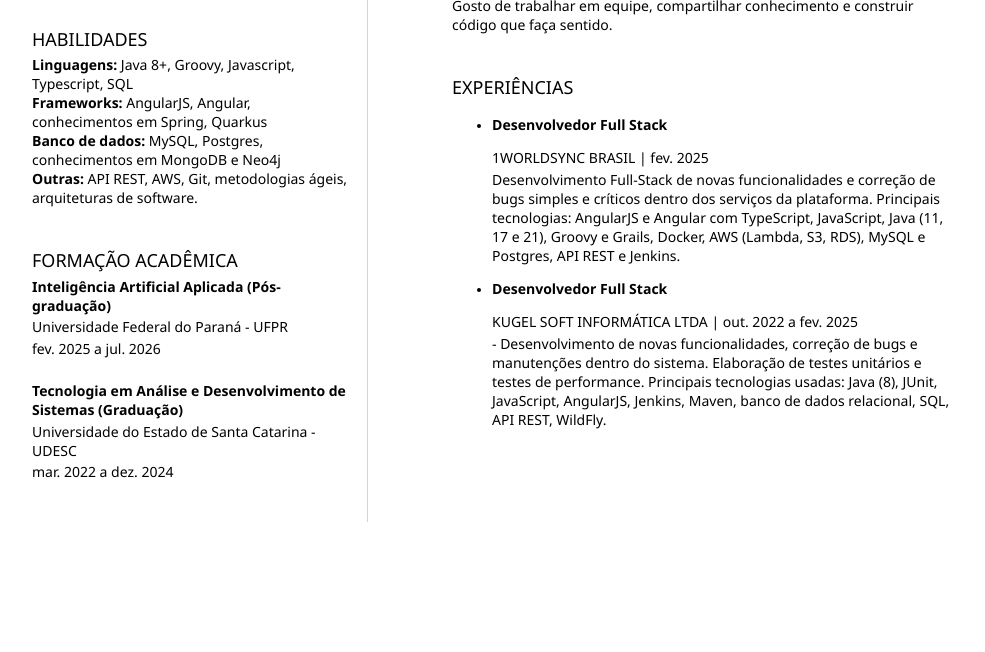
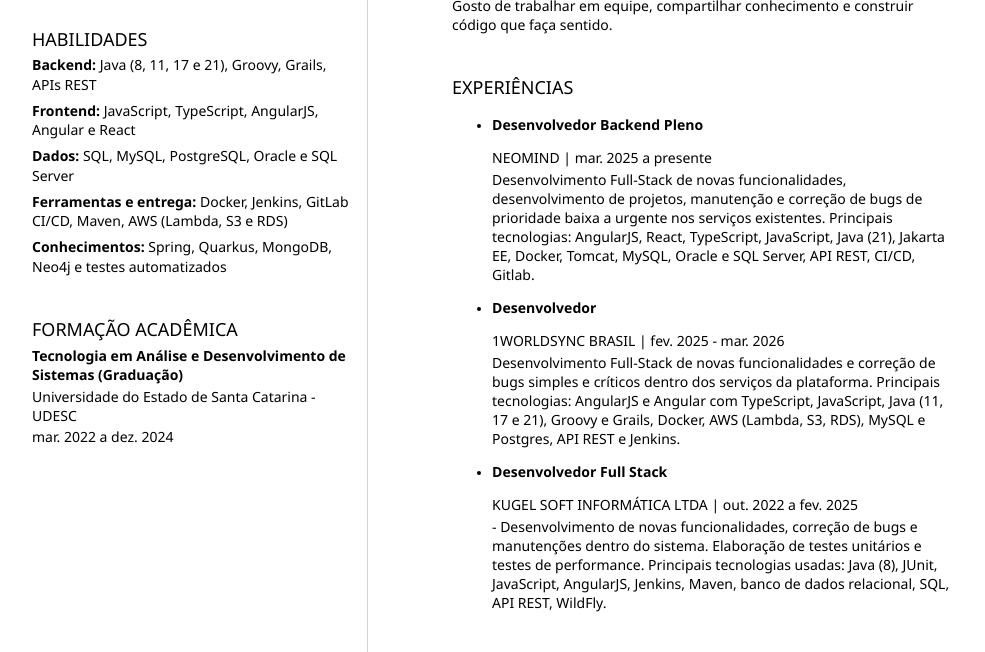
Before and after one commit to Gabriel-Godinho/curriculo-resume, a plain HTML site: page index.html in a window 1280 px wide. Shown: the part 269-921 px from the top of the page, without its empty margins (152-1137 px from the left). Before the commit the page ends 800 px from the top, so only its background shows below. Drawn offline with Linux system fonts and the light colour scheme.

Commit message:
change: skill list aprimorada

```diff
--- a/index.html
+++ b/index.html
@@ -12,7 +12,7 @@
     <header id="header">
         <h1><strong>Gabriel</strong> Godinho dos Santos</h1>
         <hr>
-        DESENVOLVEDOR DE SOFTWARE
+        DESENVOLVEDOR DE SOFTWARE FULL-STACK
         <hr>
     </header>
     <main>
@@ -41,23 +41,16 @@
             </section>
             <section>
                 <h2>HABILIDADES</h2>
-                <p>
-                    <strong>Linguagens:</strong> Java 8+, Groovy, Javascript, Typescript, SQL<br>
-                    <strong>Frameworks:</strong> AngularJS, Angular, conhecimentos em Spring, Quarkus<br>
-                    <strong>Banco de dados:</strong> MySQL, Postgres, conhecimentos em MongoDB e Neo4j<br>
-                    <strong>Outras:</strong> API REST, AWS, Git, metodologias ágeis, arquiteturas de software.
-                </p>
+                <ul class="skills-list">
+                    <li><strong>Backend:</strong> Java (8, 11, 17 e 21), Groovy, Grails, APIs REST</li>
+                    <li><strong>Frontend:</strong> JavaScript, TypeScript, AngularJS, Angular e React</li>
+                    <li><strong>Dados:</strong> SQL, MySQL, PostgreSQL, Oracle e SQL Server</li>
+                    <li><strong>Ferramentas e entrega:</strong> Docker, Jenkins, GitLab CI/CD, Maven, AWS (Lambda, S3 e RDS)</li>
+                    <li><strong>Conhecimentos:</strong> Spring, Quarkus, MongoDB, Neo4j e testes automatizados</li>
+                </ul>
             </section>
             <section>
                 <h2>FORMAÇÃO ACADÊMICA</h2>
-                <p><b>Inteligência Artificial Aplicada (Pós-graduação)</b></p>
-                <p>
-                    Universidade Federal do Paraná - UFPR
-                </p>
-                <p>
-                    fev. 2025 a jul. 2026
-                </p>
-                <br>
                 <p><b>Tecnologia em Análise e Desenvolvimento de Sistemas (Graduação)</b></p>
                 <p>
                     Universidade do Estado de Santa Catarina - UDESC
@@ -81,9 +74,20 @@
                 <h2>EXPERIÊNCIAS</h2>
                 <ul>
                     <li>
-                        <h3><strong>Desenvolvedor Full Stack</strong></h3>
+                        <h3><strong>Desenvolvedor Backend Pleno</strong></h3>
                         <p>
-                            1WORLDSYNC BRASIL | fev. 2025
+                            NEOMIND | mar. 2025 a presente
+                        </p>
+                        <p>
+                             Desenvolvimento Full-Stack de novas funcionalidades, desenvolvimento de projetos, manutenção e correção de bugs de prioridade baixa a urgente nos serviços existentes.
+                            Principais tecnologias: AngularJS, React, TypeScript, JavaScript, Java (21), Jakarta EE, Docker,
+                             Tomcat, MySQL, Oracle e SQL Server, API REST, CI/CD, Gitlab.
+                        </p>
+                    </li>
+                    <li>
+                        <h3><strong>Desenvolvedor</strong></h3>
+                        <p>
+                            1WORLDSYNC BRASIL | fev. 2025 - mar. 2026
                         </p>
                         <p>
                              Desenvolvimento Full-Stack de novas funcionalidades e correção de bugs simples e críticos dentro dos serviços da plataforma.
--- a/style.css
+++ b/style.css
@@ -37,6 +37,16 @@ p {
     margin: .2em auto;
     font-size: 14px;
 }
+.skills-list {
+    list-style: none;
+    margin: .2em 0;
+    padding: 0;
+    font-size: 14px;
+}
+.skills-list li {
+    margin-bottom: .45em;
+    line-height: 1.4;
+}
 a{
     text-decoration: none;
 }
```
